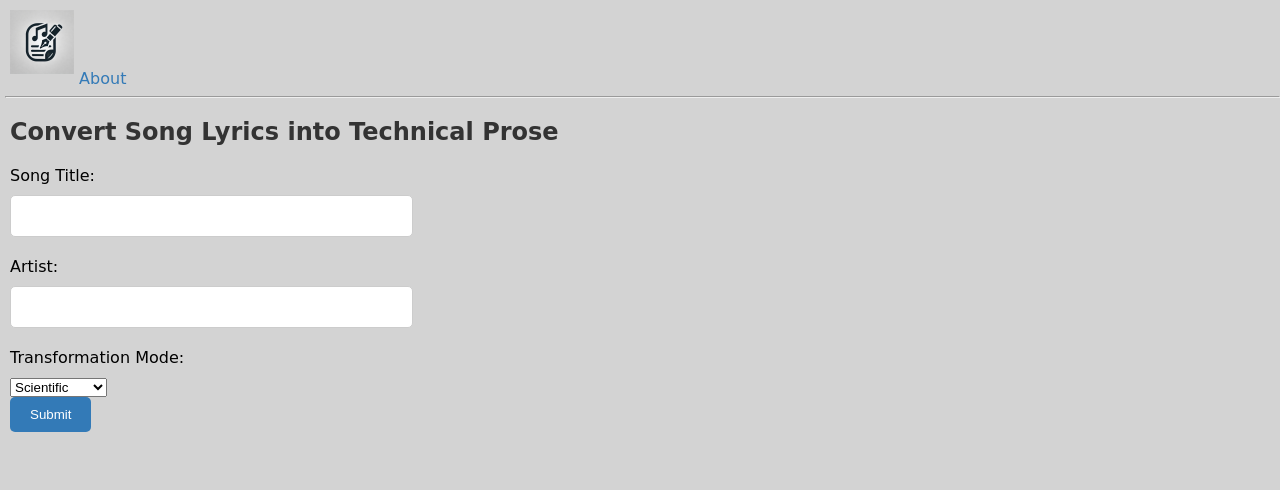
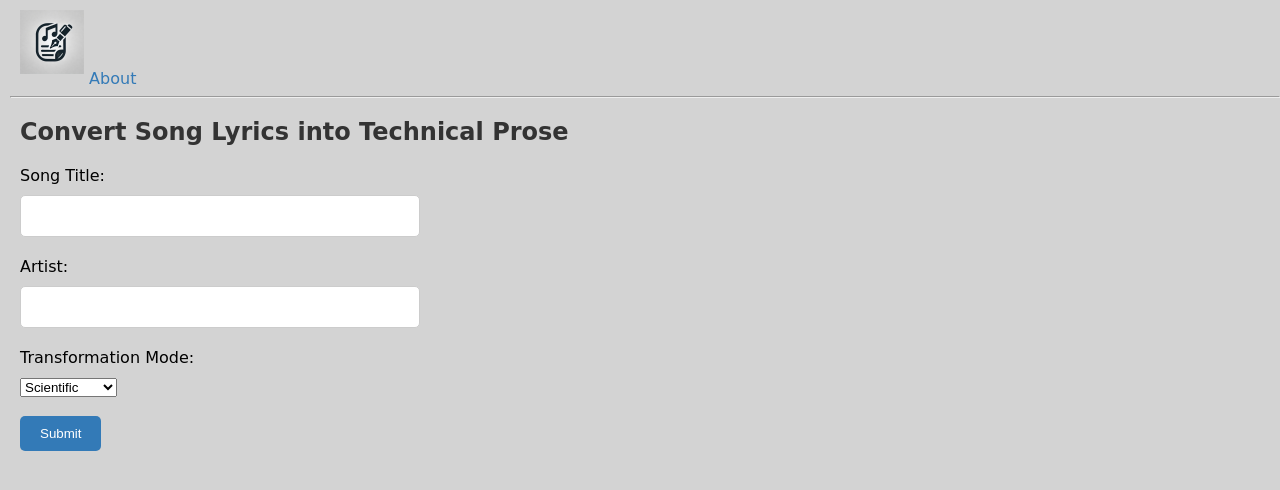
Before and after one commit to Hcha-byte/SongReWriter, a Flask app: page / in a window 1280 px wide. Shown: the top 490 px of the page. Run offline with Flask 3, Linux system fonts and the light colour scheme; parts of the project's set-up code (start-up, migrations or seed data) failed here and were passed over.

Commit message:
Changed css

```diff
--- a/app/static/css/styles.css
+++ b/app/static/css/styles.css
@@ -3,7 +3,7 @@ body {
   font-family: comic sans ms;
   margin: 0; /* remove default margin */
   padding: 0; /* remove default padding */
-  margin-left: 5px;
+  margin-left: 10px;
 }
 
 /* add some basic styling for headings */
@@ -11,7 +11,7 @@ h1, h2, h3, h4, h5, h6 {
   font-weight: bold;
   color: #333; /* dark gray */
   margin-bottom: 10px;
-  margin-left: 5px;
+  margin-left: 10px;
 }
 
 /* style links */
@@ -29,7 +29,7 @@ p {
   font-size: 16px;
   line-height: 1.5;
   margin-bottom: 20px;
-  margin-left: 5px;
+  margin-left: 10px;
 }
 
 /* style images */
@@ -37,13 +37,13 @@ img {
   max-width: 100%;
   height: auto;
   margin: 10px 0;
-  margin-left: 5px;
+  margin-left: 10px;
 }
 
 /* add some basic styling for forms */
 form {
   margin-top: 20px;
-  margin-left: 5px;
+  margin-left: 10px;
 }
 
 label {
--- a/app/templates/index.html
+++ b/app/templates/index.html
@@ -25,6 +25,7 @@
             <option value="medical">Medical</option>
         </select>
         <br>
+        <br>
         <input type="submit" value="Submit">
     </form>
 
```
